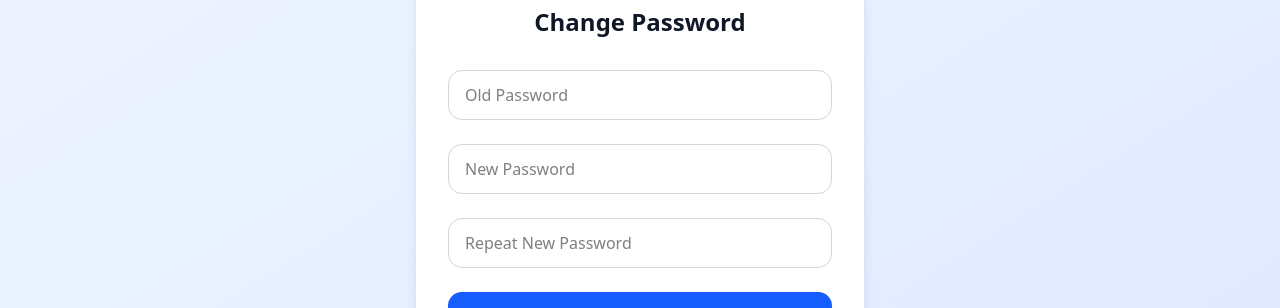
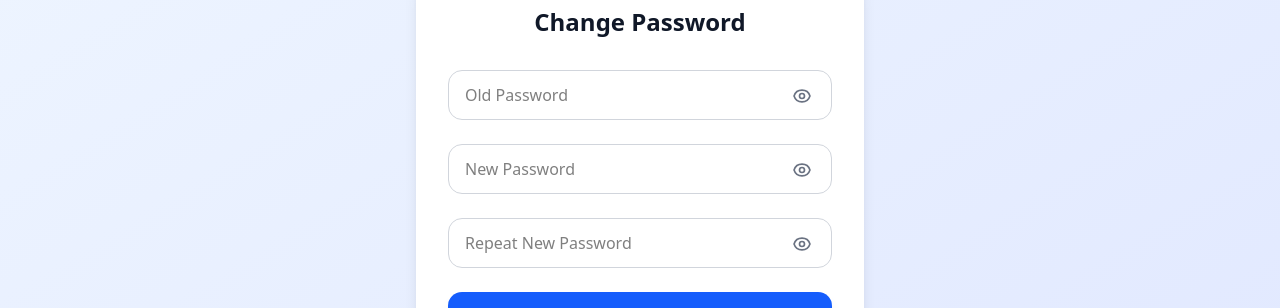
Before and after one commit to peterallanmdavid/run-alley, a Next.js app: page /change-password in a window 1280 px wide. Shown: the part 292-600 px from the top of the page. Built offline with nearby package versions, Linux system fonts and the light colour scheme; no server answers.

Commit message:
refactors

```diff
--- a/src/app/change-password/page.tsx
+++ b/src/app/change-password/page.tsx
@@ -2,7 +2,7 @@
 
 import { useState, Suspense } from 'react';
 import { useRouter, useSearchParams } from 'next/navigation';
-import { Input, Button } from '@/components';
+import { Input, Button, PasswordInput } from '@/components';
 import { changePassword } from '@/lib/api';
 
 function ChangePasswordForm() {
@@ -51,28 +51,25 @@ function ChangePasswordForm() {
             {error}
           </div>
         )}
-        <Input
+        <PasswordInput
           id="oldPassword"
           name="oldPassword"
-          type="password"
           value={oldPassword}
           onChange={e => setOldPassword(e.target.value)}
           required
           placeholder="Old Password"
         />
-        <Input
+        <PasswordInput
           id="newPassword"
           name="newPassword"
-          type="password"
           value={newPassword}
           onChange={e => setNewPassword(e.target.value)}
           required
           placeholder="New Password"
         />
-        <Input
+        <PasswordInput
           id="repeatPassword"
           name="repeatPassword"
-          type="password"
           value={repeatPassword}
           onChange={e => setRepeatPassword(e.target.value)}
           required
--- a/src/app/events/page.tsx
+++ b/src/app/events/page.tsx
@@ -72,6 +72,7 @@ export default function EventsPage() {
                   key={event.id}
                   event={event}
                   formatEventTime={formatEventTime}
+                  creator={event.groupName}
                 />
               ))}
             </div>
--- a/src/app/login/page.tsx
+++ b/src/app/login/page.tsx
@@ -2,7 +2,7 @@
 
 import { useState } from "react";
 import { useRouter } from "next/navigation";
-import { Button, Input } from "@/components";
+import { Button, Input, PasswordInput } from "@/components";
 import { login } from "@/lib/api";
 
 export default function LoginPage() {
@@ -57,10 +57,9 @@ export default function LoginPage() {
           className="flex-1 mb-4"
           placeholder="Email"
         />
-        <Input
+        <PasswordInput
           id="password"
           name="password"
-          type="password"
           value={password}
           onChange={e => setPassword(e.target.value)}
           required
--- a/src/app/profile/page.tsx
+++ b/src/app/profile/page.tsx
@@ -117,7 +117,6 @@ export default function ProfilePage() {
             <Link href={`/profile/manage`}>
               <Button variant="primary">Manage Group</Button>
             </Link>
-            <Button onClick={handleLogout} variant="secondary">Logout</Button>
           </div>
         </div>
 
--- a/src/components/EventsCard.tsx
+++ b/src/components/EventsCard.tsx
@@ -4,10 +4,12 @@ export default function EventsCard({
   event,
   handleRemoveEvent,
   formatEventTime,
+  creator
 }: {
   event: GroupEvent;
   handleRemoveEvent?: (id: string) => void;
   formatEventTime: (time: string) => string;
+  creator?: string;
 }) {
   return (
     <div key={event.id} className="bg-blue-50 rounded-xl p-4">
@@ -25,9 +27,15 @@ export default function EventsCard({
       }
     </div>
     <div className="text-sm text-gray-600 space-y-1">
+    {
+        creator && (
+          <p className="font-medium mb-4 mt-4">Organized By: {creator}</p>
+        )
+      }
       <p>📍 Location: {event.location}</p>
       <p>🕐 Time: {formatEventTime(event.time)}</p>
       <p>📏 Distance: {event.distance} km</p>
+
       <div>
         <p className="font-medium">🏃‍♂️ Pace Groups:</p>
         <div className="mt-1">
--- a/src/components/Input.tsx
+++ b/src/components/Input.tsx
@@ -1,4 +1,6 @@
-import React from 'react';
+'use client';
+
+import React, { useState } from 'react';
 
 interface InputProps {
   id: string;
@@ -11,6 +13,16 @@ interface InputProps {
   min?: number;
   max?: number;
   step?: number;
+  className?: string;
+}
+
+interface PasswordInputProps {
+  id: string;
+  name: string;
+  value: string;
+  onChange: (e: React.ChangeEvent<HTMLInputElement>) => void;
+  placeholder?: string;
+  required?: boolean;
   className?: string;
 }
 
@@ -67,6 +79,50 @@ export const Input: React.FC<InputProps> = ({
   );
 };
 
+export const PasswordInput: React.FC<PasswordInputProps> = ({
+  id,
+  name,
+  value,
+  onChange,
+  placeholder,
+  required = false,
+  className = ''
+}) => {
+  const [showPassword, setShowPassword] = useState(false);
+
+  return (
+    <div className="relative">
+      <input
+        type={showPassword ? 'text' : 'password'}
+        id={id}
+        name={name}
+        value={value}
+        onChange={onChange}
+        placeholder={placeholder}
+        required={required}
+        className={`${baseInputClasses} pr-12 ${className}`}
+      />
+      <button
+        type="button"
+        onClick={() => setShowPassword(!showPassword)}
+        className="absolute right-[20px] top-[26px] -translate-y-1/2 text-gray-500 hover:text-gray-700 focus:outline-none focus:text-gray-700 flex items-center justify-center"
+        tabIndex={-1}
+      >
+        {showPassword ? (
+          <svg className="w-5 h-5" fill="none" stroke="currentColor" viewBox="0 0 24 24">
+            <path strokeLinecap="round" strokeLinejoin="round" strokeWidth={2} d="M13.875 18.825A10.05 10.05 0 0112 19c-4.478 0-8.268-2.943-9.543-7a9.97 9.97 0 011.563-3.029m5.858.908a3 3 0 114.243 4.243M9.878 9.878l4.242 4.242M9.878 9.878L3 3m6.878 6.878L21 21" />
+          </svg>
+        ) : (
+          <svg className="w-5 h-5" fill="none" stroke="currentColor" viewBox="0 0 24 24">
+            <path strokeLinecap="round" strokeLinejoin="round" strokeWidth={2} d="M15 12a3 3 0 11-6 0 3 3 0 016 0z" />
+            <path strokeLinecap="round" strokeLinejoin="round" strokeWidth={2} d="M2.458 12C3.732 7.943 7.523 5 12 5c4.478 0 8.268 2.943 9.542 7-1.274 4.057-5.064 7-9.542 7-4.477 0-8.268-2.943-9.542-7z" />
+          </svg>
+        )}
+      </button>
+    </div>
+  );
+};
+
 export const TextArea: React.FC<TextAreaProps> = ({
   id,
   name,
--- a/src/components/index.ts
+++ b/src/components/index.ts
@@ -1,4 +1,4 @@
-export { Input, TextArea, Select } from './Input';
+export { Input, TextArea, Select, PasswordInput } from './Input';
 export { Button } from './Button';
 export { PaceGroupsSelect } from './PaceGroupsSelect';
 export { Header } from './Header';
```
